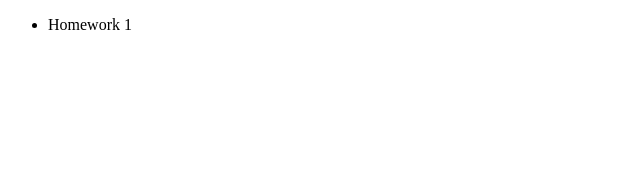
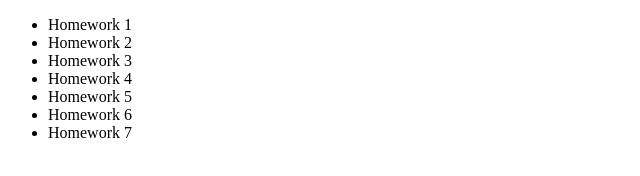
Before and after one commit to rapidsnail/fewd39, a plain HTML site: page index.html in a window 1280 px wide. Shown: the whole page, without its empty margins (0-640 px from the left). Drawn offline with Linux system fonts and the light colour scheme.

Commit message:
Added 6 more list items

```diff
--- a/index.html
+++ b/index.html
@@ -7,6 +7,12 @@
   <body>
     <ul>
       <li> Homework 1</li>
+      <li> Homework 2</li>
+      <li> Homework 3</li>
+      <li> Homework 4</li>
+      <li> Homework 5</li>
+      <li> Homework 6</li>
+      <li> Homework 7</li>
     </ul>
 
   </body>
```
